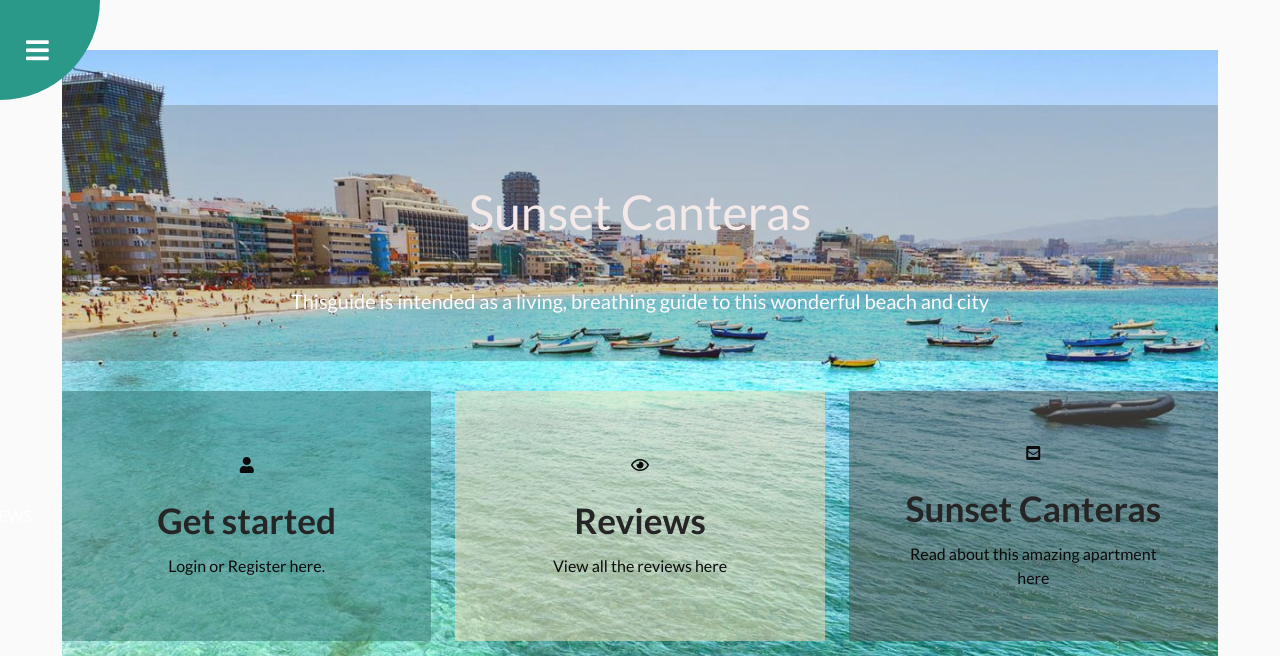
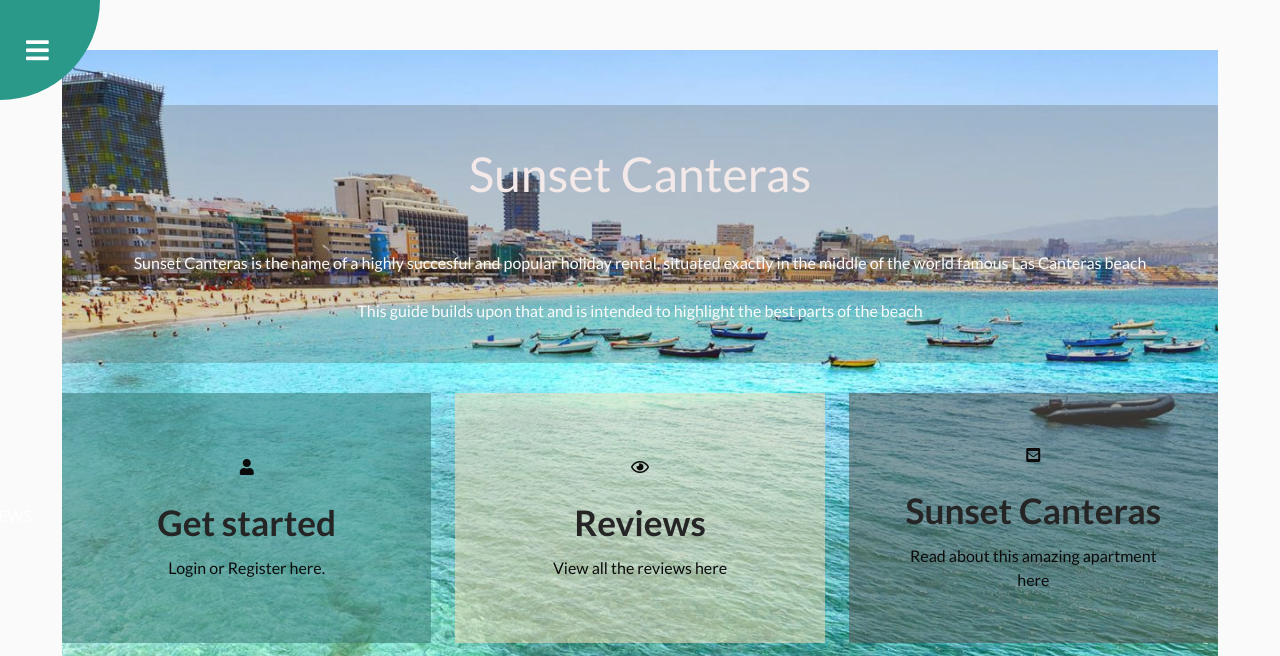
Before and after one commit to ANDREWAHN-UK/Milestone-Three, a Flask app: page / in a window 1280 px wide. Shown: the top 656 px of the page. Run offline with Flask 2, Linux system fonts and the light colour scheme; data that the repository does not hold is empty; some libraries are stand-ins or nearby versions.

Commit message:
home.html - added text to introduction

```diff
--- a/templates/home.html
+++ b/templates/home.html
@@ -10,11 +10,11 @@
       <div class="col-md-12 col-sm-6">
         <div class="homepageBox titleBox">
           <div class="inner">
-            <div class="image">
-              <i class="fa fa-tachometer" aria-hidden="true"></i>
-            </div>
+
             <h3>Sunset Canteras </h3>
-            <h5>Thisguide is intended as a living, breathing guide to this wonderful beach and city</h5>
+            <p> Sunset Canteras is the name of a highly succesful and popular holiday rental, situated exactly in the middle of the world famous Las Canteras beach</p>
+            <br>
+            <p>This guide builds upon that and is intended to highlight the best parts of the beach</p>
           </div>
         </div>
 
```
